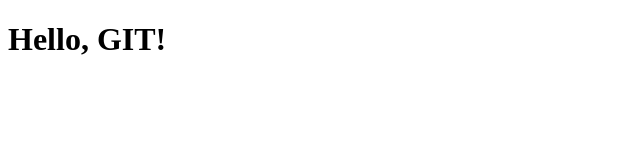
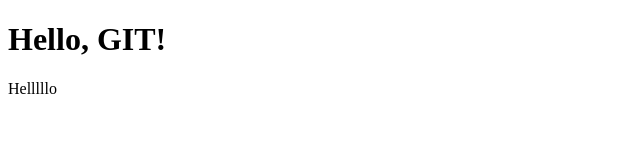
Before and after one commit to Gaith-M/new_test, a plain HTML site: page index.html in a window 1280 px wide. Shown: the full height of the page, 0-640 px from the left. Drawn offline with Linux system fonts and the light colour scheme.

Commit message:
changed index.html

```diff
--- a/index.html
+++ b/index.html
@@ -7,5 +7,6 @@
 </head>
 <body>
     <h1>Hello, GIT!</h1>
+    <p>Helllllo</p>
 </body>
 </html>
```
